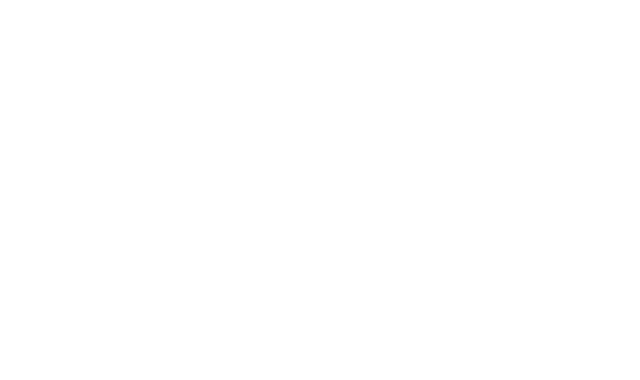
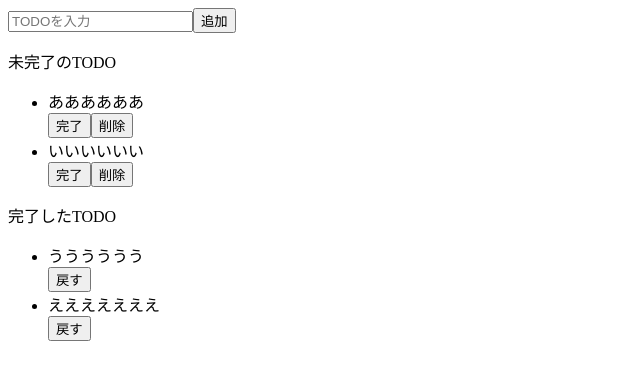
Before and after one commit to hayato-lang/r_todo, a React (Create React App) app: page / in a window 1280 px wide. Shown: the top 380 px of the page, without its empty margins (0-640 px from the left). Built offline with nearby package versions, Linux system fonts and the light colour scheme.

Commit message:
JSX記法で記述

```diff
--- a/src/App.jsx
+++ b/src/App.jsx
@@ -3,6 +3,40 @@
 
 export const App = () => {
   return (
-    <div></div>
+    <>
+      <div>
+        <input placeholder="TODOを入力" />
+        <button>追加</button>
+      </div>
+      <div className="incomplete-area">
+        <p className="title">未完了のTODO</p>
+        <ul>
+          <div>
+            <li>ああああああ</li>
+            <button>完了</button>
+            <button>削除</button>
+          </div>
+          <div>
+            <li>いいいいいい</li>
+            <button>完了</button>
+            <button>削除</button>
+          </div>
+        </ul>
+      </div>
+      <div className="complete-area">
+        <p className="title">完了したTODO</p>
+          <ul>
+            <div>
+              <li>うううううう</li>
+              <button>戻す</button>
+
+            </div>
+            <div>
+              <li>えええええええ</li>
+              <button>戻す</button>
+            </div>
+          </ul>
+      </div>
+    </>
   );
 };
```
